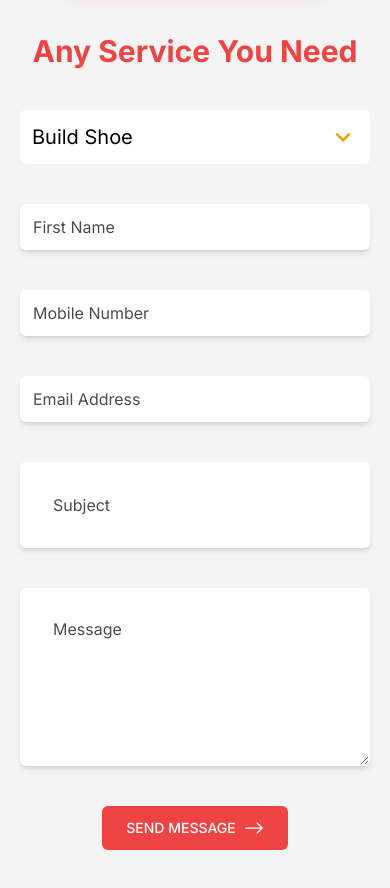
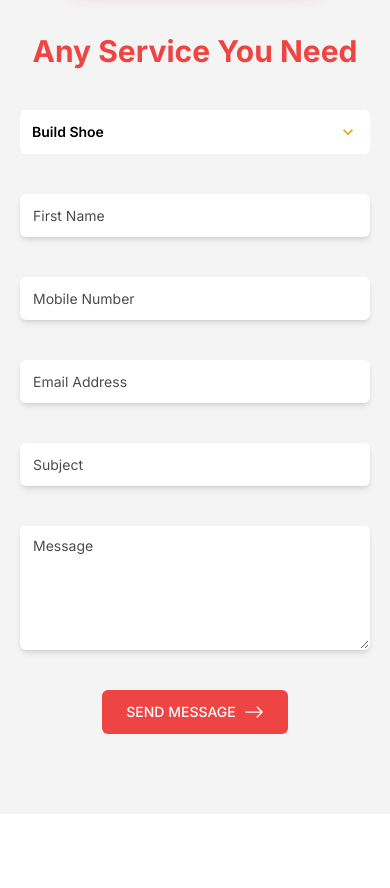
Before and after one commit to mmesomasaint/hulksmasher, a Next.js app: page / in a window 390 px wide. Shown: the part 6140-7028 px from the top of the page. After the commit the page ends 6954 px from the top, so only its background shows below. Built offline with nearby package versions, Linux system fonts and the light colour scheme.

Commit message:
Fix: contact section

```diff
--- a/app/components/contact.tsx
+++ b/app/components/contact.tsx
@@ -95,10 +95,10 @@ function Contact() {
           <Listbox value={selectedService} onChange={setSelectedService}>
             <div className='relative w-full sm:w-72'>
               <Listbox.Button className='flex justify-between items-center w-full gap-4 p-3 bg-white rounded-md'>
-                <p className='text-black text-xl font-normal leading-tight text-center'>
+                <p className='text-black text-sm sm:text-base font-semibold  leading-tight text-center'>
                   {selectedService.name}
                 </p>
-                <MdKeyboardArrowDown className='text-amber-500 text-3xl' />
+                <MdKeyboardArrowDown className='text-amber-500 text-xl sm:text-3xl' />
               </Listbox.Button>
               <Transition
                 as={Fragment}
@@ -121,10 +121,10 @@ function Contact() {
                               : 'bg-white text-black'
                           } ${
                             selected ? 'font-medium' : 'font-light'
-                          } flex justify-start items-center gap-2 p-3 rounded-md text-xl`}
+                          } flex justify-start items-center gap-2 p-3 rounded-md text-sm sm:text-base`}
                         >
                           {selected && (
-                            <BsCheckLg className='text-amber-300 text-3xl' />
+                            <BsCheckLg className='text-amber-500 text-xl sm:text-3xl' />
                           )}
                           {service.name}
                         </li>
@@ -139,28 +139,28 @@ function Contact() {
             <input
               type='text'
               placeholder='First Name'
-              className='placeholder:text-black placeholder:opacity-70 text-black text-base font-normal leading-none p-3 rounded-md shadow-md bg-white focus:outline-none border border-transparent focus:border-amber-500'
+              className='placeholder:text-black placeholder:opacity-70 text-black text-sm sm:text-base font-normal leading-none p-3 rounded-md shadow-md bg-white focus:outline-none border border-transparent focus:border-amber-500'
             />
             <input
               type='number'
               placeholder='Mobile Number'
-              className='placeholder:text-black placeholder:opacity-70 text-black text-base font-normal leading-none p-3 rounded-md shadow-md bg-white focus:outline-none border border-transparent focus:border-amber-500'
+              className='placeholder:text-black placeholder:opacity-70 text-black text-sm sm:text-base font-normal leading-none p-3 rounded-md shadow-md bg-white focus:outline-none border border-transparent focus:border-amber-500'
             />
             <input
               type='email'
               placeholder='Email Address'
-              className='placeholder:text-black placeholder:opacity-70 text-black text-base font-normal leading-none p-3 rounded-md shadow-md bg-white focus:outline-none border border-transparent focus:border-amber-500'
+              className='placeholder:text-black placeholder:opacity-70 text-black text-sm sm:text-base font-normal leading-none p-3 rounded-md shadow-md bg-white focus:outline-none border border-transparent focus:border-amber-500'
             />
           </div>
           <input
             type='text'
             placeholder='Subject'
-            className='w-full placeholder:text-black placeholder:opacity-70 text-base font-normal leading-none p-8 rounded-md shadow-md bg-white focus:outline-none border border-transparent focus:border-amber-500'
+            className='w-full placeholder:text-black placeholder:opacity-70 text-sm sm:text-base font-normal leading-none p-3 rounded-md shadow-md bg-white focus:outline-none border border-transparent focus:border-amber-500'
           />
           <textarea
             rows={7}
             placeholder='Message'
-            className='w-full placeholder:text-black placeholder:opacity-70 text-base font-normal leading-none p-8 rounded-md shadow-md bg-white focus:outline-none border border-transparent focus:border-amber-500'
+            className='w-full placeholder:text-black placeholder:opacity-70 text-sm sm:text-base font-normal leading-none p-3 rounded-md shadow-md bg-white focus:outline-none border border-transparent focus:border-amber-500'
           />
           <div className='flex justify-center items-center w-full'>
             <Button>
```
